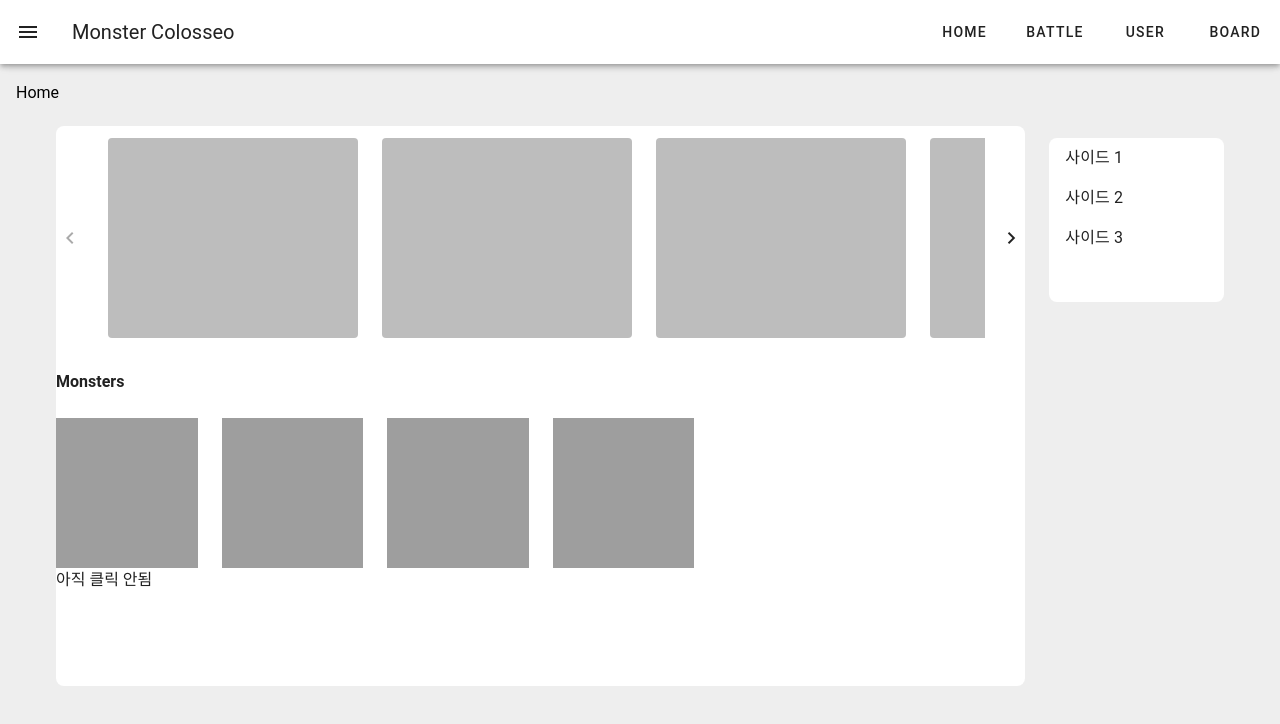
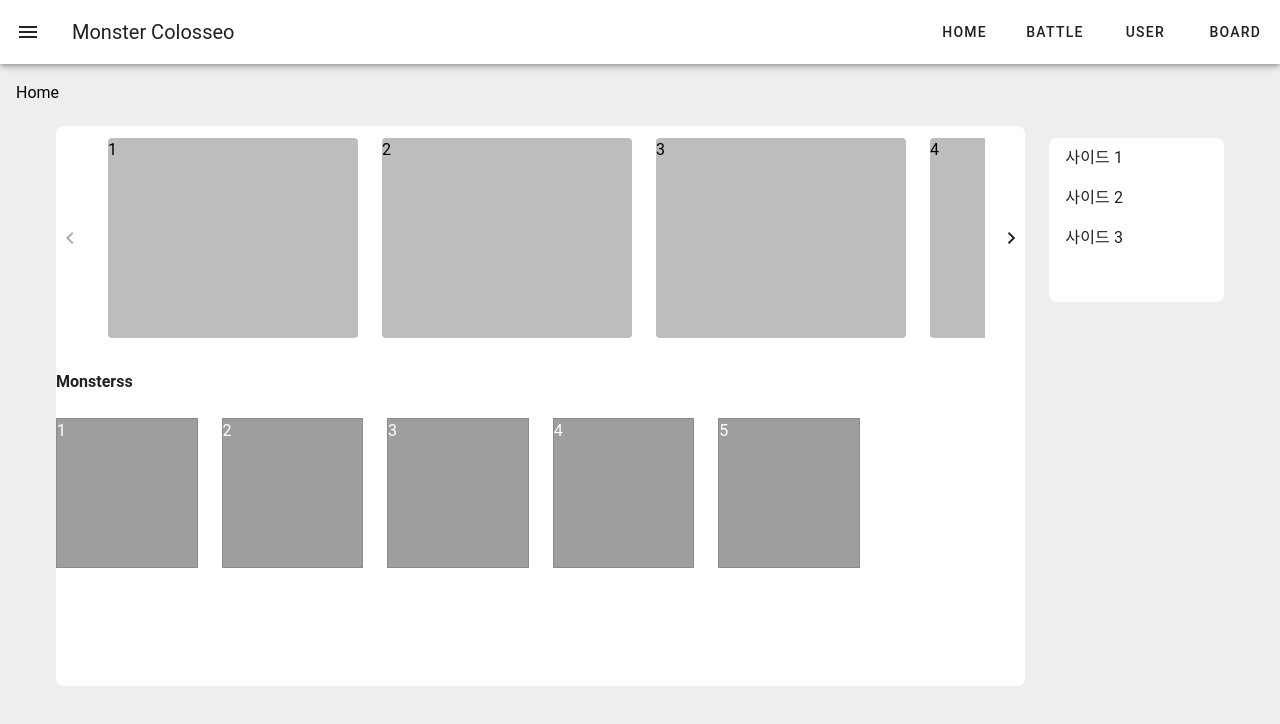
Before and after one commit to jhg1126q/loginMemberListDemoSite, a Vue app in the folder demo-login-web-vue-project/: page /mainLanding in a window 1280 px wide. Shown: the top 724 px of the page. Built offline with nearby package versions, Linux system fonts and the light colour scheme.

Commit message:
🎨Component Slide Add
컴포넌트 Slide 추가

```diff
--- /dev/null
+++ b/demo-login-web-vue-project/src/components/UI/List/ListWithTitle.vue
@@ -0,0 +1,32 @@
+<script setup>
+import { onMounted, ref } from 'vue'
+
+const { title = 'Monsters', dataList = [] } = defineProps({ title: String, dataList: Array })
+const clickIndex = ref(-1)
+
+function onClickSheet(ind) {
+  if (clickIndex.value == ind) {
+    clickIndex.value = -1
+  } else {
+    clickIndex.value = ind
+  }
+}
+</script>
+
+<template>
+  <v-col class="mt-2" cols="12">
+    <strong>{{ `${title}` }}</strong>
+  </v-col>
+  <v-col v-for="(n, index) in dataList" :key="`${n.key}`" cols="6" md="2">
+    <v-sheet
+      height="150"
+      :color="clickIndex == index ? `green` : `grey`"
+      :border="clickIndex == index ? `md` : ``"
+      :rounded="clickIndex == index ? true : false"
+      @click="onClickSheet(index)"
+      >{{ index + 1 }}</v-sheet
+    >
+  </v-col>
+</template>
+
+<style scoped></style>
--- /dev/null
+++ b/demo-login-web-vue-project/src/components/UI/Slide/BasicSlide.vue
@@ -0,0 +1,32 @@
+<script setup>
+import { ref } from 'vue'
+
+const { test = '', dataList = [] } = defineProps({ test: String, dataList: Array })
+const clickIndex = ref(-1)
+
+function toggle(ind) {
+  if (clickIndex.value == ind) {
+    clickIndex.value = -1
+  } else {
+    clickIndex.value = ind
+  }
+}
+</script>
+
+<template>
+  <v-slide-group show-arrows>
+    <v-slide-group-item v-for="(n, index) in dataList" :key="n">
+      <v-sheet
+        :color="clickIndex == index ? `red` : `grey-lighten-1`"
+        height="200"
+        rounded
+        width="250"
+        @click="toggle(index)"
+        :class="['ma-3']"
+        ><p>{{ `${index + 1}` }}</p></v-sheet
+      >
+    </v-slide-group-item>
+  </v-slide-group>
+</template>
+
+<style scoped></style>
--- a/demo-login-web-vue-project/src/pages/Comm/LandingPage.vue
+++ b/demo-login-web-vue-project/src/pages/Comm/LandingPage.vue
@@ -26,32 +26,13 @@
           <v-col cols md="10">
             <v-sheet min-height="70vh" rounded="lg">
               <v-row ma="1 rem">
-                <v-slide-group show-arrows>
-                  <v-slide-group-item v-for="n in 9" :key="n">
-                    <v-sheet
-                      color="grey-lighten-1"
-                      height="200"
-                      rounded
-                      width="250"
-                      @click="toggle(n)"
-                      :class="['ma-3']"
-                    ></v-sheet>
-                  </v-slide-group-item>
-                </v-slide-group>
+                <basic-slide :data-list="dataList"></basic-slide>
               </v-row>
               <v-row ma="5rem">
-                <v-col class="mt-2" cols="12">
-                  <strong>Monsters</strong>
-                </v-col>
-
-                <v-col v-for="j in 4" :key="`${j}`" cols="6" md="2">
-                  <v-sheet height="150" color="grey"></v-sheet>
-                </v-col>
+                <list-with-title-vue title="Monsterss" :data-list="dataList"></list-with-title-vue>
               </v-row>
-              {{ clickData }}
             </v-sheet>
           </v-col>
-
           <v-col cols="6" md="2">
             <v-sheet rounded="lg" min-height="30%">
               <v-list-item v-for="n in 3" :key="n" link :title="`사이드 ${n}`"></v-list-item>
@@ -64,9 +45,11 @@
 </template>
 
 <script setup>
+import { onMounted, ref } from 'vue'
 import CustomSideDrawer from '../../components/UI/Menu/SideDrawer.vue'
 import CustomAppBarBasic from '../../components/UI/Header/AppBarBasic.vue'
-import { ref } from 'vue'
+import BasicSlide from '../../components/UI/Slide/BasicSlide.vue'
+import ListWithTitleVue from '../../components/UI/List/ListWithTitle.vue'
 
 const items = [
   {
@@ -76,14 +59,13 @@ const items = [
   }
 ]
 const drawer = ref(false)
-const clickData = ref('아직 클릭 안됨')
+const dataList = ref([])
+
+onMounted(() => {
+  dataList.value = [{ key: 1 }, { key: 2 }, { key: 3 }, { key: 4 }, { key: 5 }]
+})
 
 function menuClickHandler() {
   drawer.value = !drawer.value
 }
-
-function toggle(ind) {
-  console.log('data')
-  clickData.value = 'click ::: ' + ind + '번째 데이터'
-}
 </script>
--- a/demo-login-web-vue-project/src/router/Main/main-router.js
+++ b/demo-login-web-vue-project/src/router/Main/main-router.js
@@ -8,51 +8,6 @@ const mainRouter = [
     path: '/mainLanding',
     name: 'MainLanding',
     component: () => import('../../pages/Comm/LandingPage.vue')
-  },
-  {
-    path: '/test1',
-    name: 'Test1',
-    component: () => import('../../views/wireFrame/baseline.vue')
-  },
-  {
-    path: '/test2',
-    name: 'Test2',
-    component: () => import('../../views/wireFrame/constrained.vue')
-  },
-  {
-    path: '/test3',
-    name: 'Test3',
-    component: () => import('../../views/wireFrame/discord.vue')
-  },
-  {
-    path: '/test4',
-    name: 'Test4',
-    component: () => import('../../views/wireFrame/extended-toolbar.vue')
-  },
-  {
-    path: '/test5',
-    name: 'Test5',
-    component: () => import('../../views/wireFrame/inbox.vue')
-  },
-  {
-    path: '/test6',
-    name: 'Test6',
-    component: () => import('../../views/wireFrame/side-navigation.vue')
-  },
-  {
-    path: '/test7',
-    name: 'Test7',
-    component: () => import('../../views/wireFrame/steam.vue')
-  },
-  {
-    path: '/test8',
-    name: 'Test8',
-    component: () => import('../../views/wireFrame/system-bar.vue')
-  },
-  {
-    path: '/test9',
-    name: 'Test9',
-    component: () => import('../../views/wireFrame/three-column.vue')
   }
 ]
 
--- a/demo-login-web-vue-project/src/views/MainView.vue
+++ b/demo-login-web-vue-project/src/views/MainView.vue
@@ -28,17 +28,6 @@
       <v-container>
         <v-row class="d-flex" justify="center">
           <v-menu v-model="showMenu" absolute offset-y :position-x="x" :position-y="y">
-            <template v-slot:activator="{ props }">
-              <v-card
-                class="portrait"
-                image="https://publicdomainvectors.org/photos/monsterhand.png"
-                height="300"
-                width="600"
-                v-bind="props"
-                @contextmenu="show"
-              ></v-card>
-            </template>
-
             <v-list>
               <v-list-item v-for="(item, index) in items" :key="index">
                 <v-list-item-title>{{ item.title }}</v-list-item-title>
@@ -46,6 +35,7 @@
             </v-list>
           </v-menu>
         </v-row>
+
         <v-row>
           <v-col cols="2">
             <v-sheet rounded="lg">
@@ -61,8 +51,6 @@
 
           <v-col>
             <v-sheet min-height="70vh" rounded="lg" style="display: flex">
-              <!--  -->
-
               <Game ref="gameRef" @logtr="testfunction" />
               <GameLog :log="testList"></GameLog>
             </v-sheet>
@@ -77,6 +65,7 @@
 import { nextTick, ref } from 'vue'
 import Game from '../components/Game/Game.vue'
 import GameLog from '../components/Game/Log/GameLog.vue'
+import CatImg from '../assets/catprofile.png'
 
 const links = ['Dashboard', 'Messages', 'Profile', 'Updates']
 const linkData = [
```
Also changed, not shown: demo-login-web-vue-project/src/components/Frame/BoardPageFrame.vue (added), 1 other file (tests, documents, lock files or other folders).
